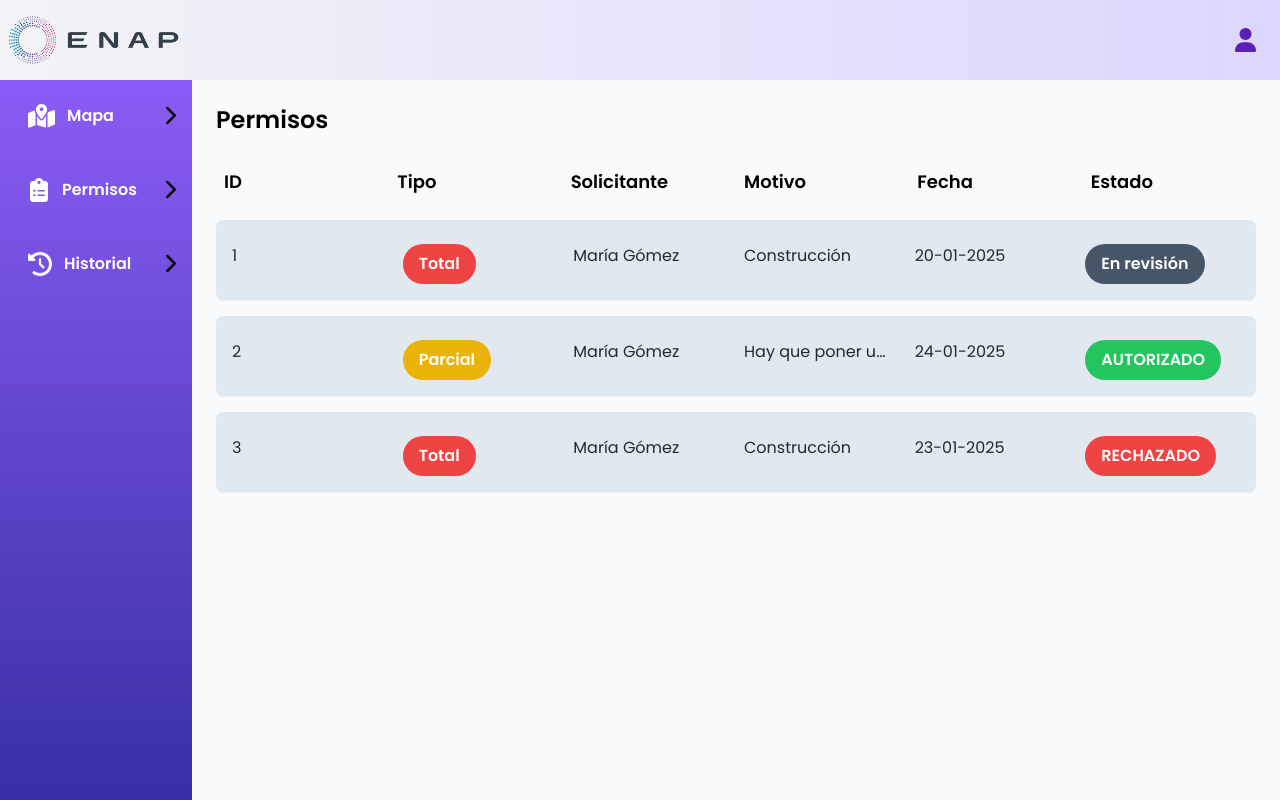
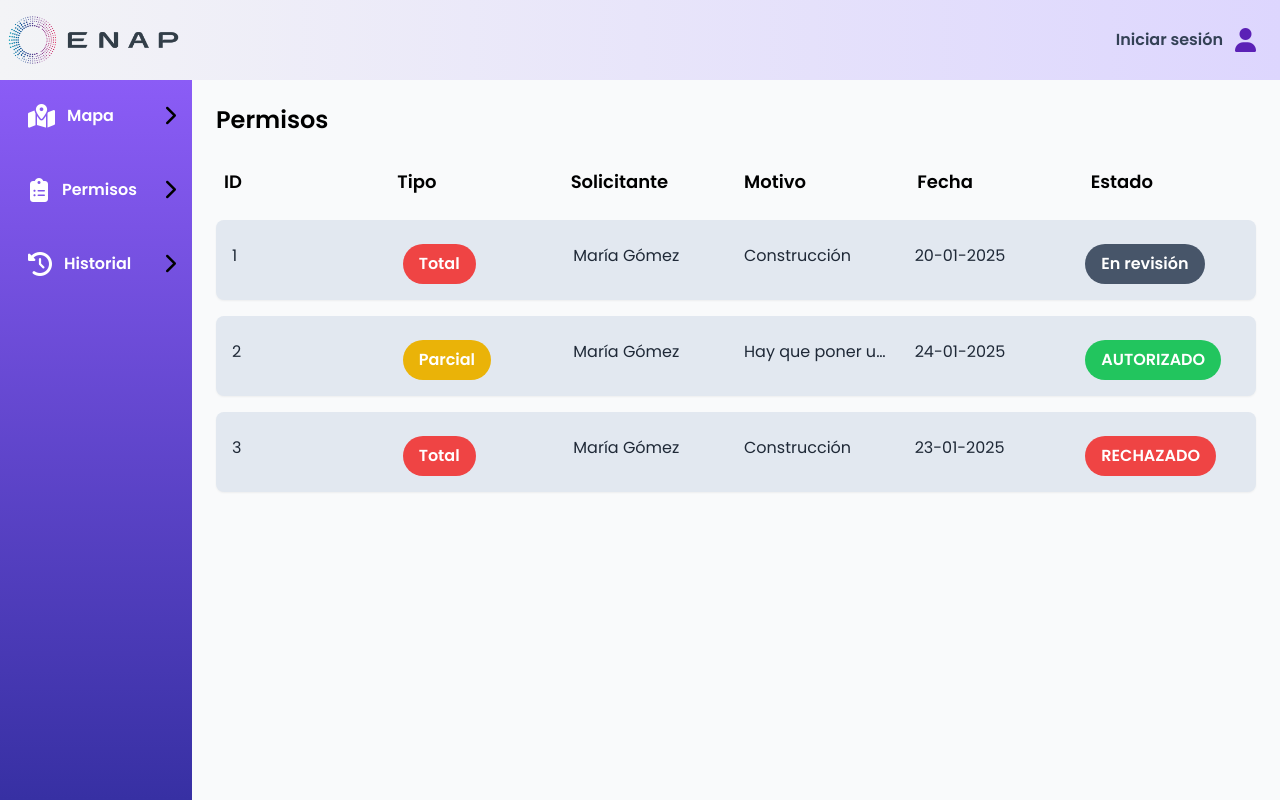
Before and after one commit to DaniNaranja/mapaENAP_frontend, a Vue app: page /permisos in a window 1280 px wide. Built offline with nearby package versions, Linux system fonts and the light colour scheme.

Commit message:
fix: Sidebar y boton login se esconden en vista login

```diff
--- a/src/components/NavBar.vue
+++ b/src/components/NavBar.vue
@@ -11,18 +11,35 @@
         <div class="flex-1"></div>
 
         <!-- Ícono de usuario -->
-      <div class="flex items-center pr-6">
-        <router-link to="/login">
-          <i class="fa-solid fa-user text-2xl cursor-pointer text-violet-800 hover:text-violet-600"></i>
+        <div v-if="mostrarLogin" class="flex items-center pr-6">
+            <router-link to="/login" class="flex items-center group">
+                <span class="text-slate-700 font-semibold mr-3 group-hover:text-white transition-colors duration-300">
+                    Iniciar sesión
+                </span>
+                <i
+                    class="fa-solid fa-user text-2xl cursor-pointer text-violet-800 group-hover:text-white transition-colors duration-300">
+                </i>
             </router-link>
         </div>
     </div>
 </template>
 
 <script>
+
 export default {
     name: "NavBar",
-  };
+
+    computed: {
+        mostrarLogin() {
+            const rutaActual = this.$route.path;
+            // Ocultamos la barra lateral si estamos en la vista de login
+            return rutaActual !== "/login"
+
+        },
+    }
+}
+
+
 </script>
 
 <style scoped>
--- a/src/views/HomeView.vue
+++ b/src/views/HomeView.vue
@@ -3,7 +3,7 @@
     <!-- Contenedor izquierdo: Título, mapa y botón -->
     <div class="flex-1 flex flex-col relative w-4/5 mr-5">
       <h1 class="ml-6 mt-2 font-bold text-2xl">Cortes de calles</h1>
-      <h2 class="ml-6 mt-2 text-lg">Estos son los cortes de calles autorizados hasta ahora.</h2>
+      <h2 class="ml-6 mt-2 text-lg">Estos son los cortes de calles autorizados hasta ahora para hoy.</h2>
 
       <!-- Botón sobre el mapa -->
       <button @click="openModal"
```
Lines whose indentation alone changed are shown as unchanged.
